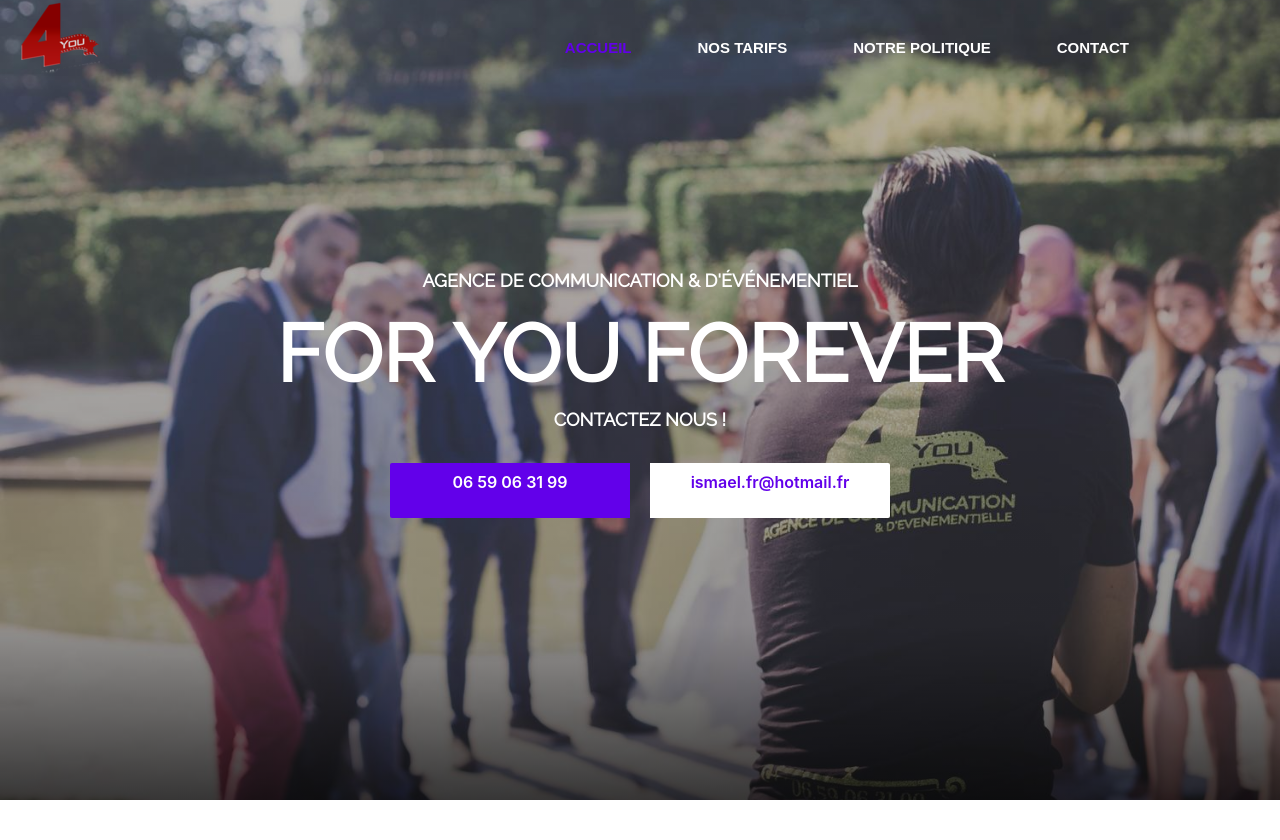
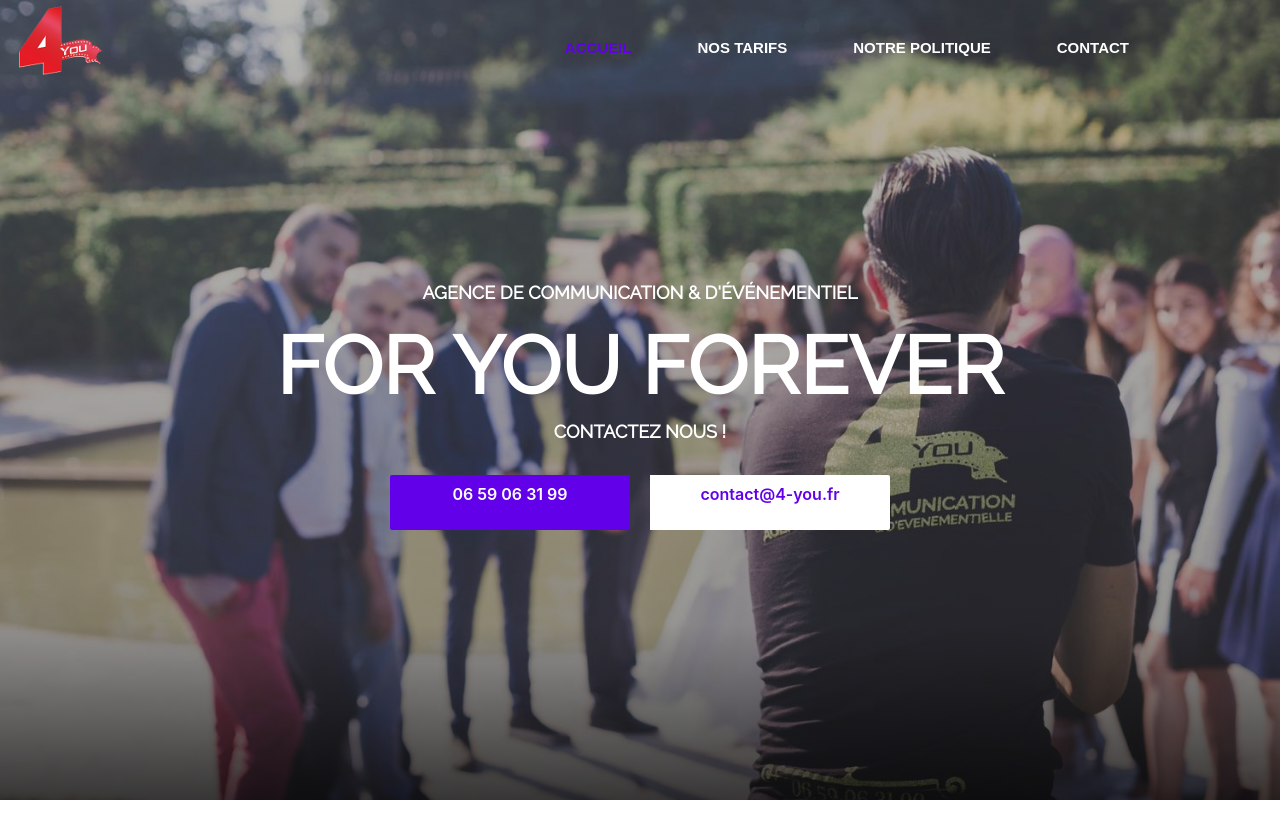
Before and after one commit to XuanShine/4you, a Flask app: page / in a window 1280 px wide. Shown: the top 840 px of the page. Run offline with Flask 2, Linux system fonts and the light colour scheme; some libraries are stand-ins or nearby versions; some web fonts are replaced.

Commit message:
Update image and mail

```diff
--- a/main.py
+++ b/main.py
@@ -89,7 +89,7 @@
         auth=("api", apikey_mailgun),
         data={
             "from": f"{name} <{email}>",
-            "to": "ismael.fr@hotmail.fr",
+            "to": ["ismael.fr@hotmail.fr", "contact@4-you.fr"],
             "bcc": "xuan.polinfo@gmail.com",
             "subject": "Message à partir du site web de 4-you.fr",
             "text": f"Email: {email}\nPhone: {phone}\n{message}",
--- a/templates/index.html
+++ b/templates/index.html
@@ -144,8 +144,8 @@
               </span>
               <div class="btn-group">
                 <a href='tel:+33659063199' class="btn wow fadeInLeft phone" data-wow-delay="2s">06 59 06 31 99</a>
-                <a href='mailto:ismael.fr@hotmail.fr' class="btn  wow fadeInRight" data-wow-delay="2.5s">
-                  ismael.fr@hotmail.fr </a>
+                <a href='mailto:contact@4-you.fr' class="btn  wow fadeInRight" data-wow-delay="2.5s">
+                  contact@4-you.fr </a>
               </div>
             </div>
           </div>
```
Also changed, not shown: static/images/logo.png, static/images/prestations/business.jpg, static/images/prestations/business_old.jpg (deleted), static/images/prestations/clip.jpg, static/images/prestations/event.jpg, static/images/prestations/event_old.jpg (deleted), static/images/prestations/mariage.jpg, static/images/prestations/mariage_old.jpg (deleted), 1 other file.
